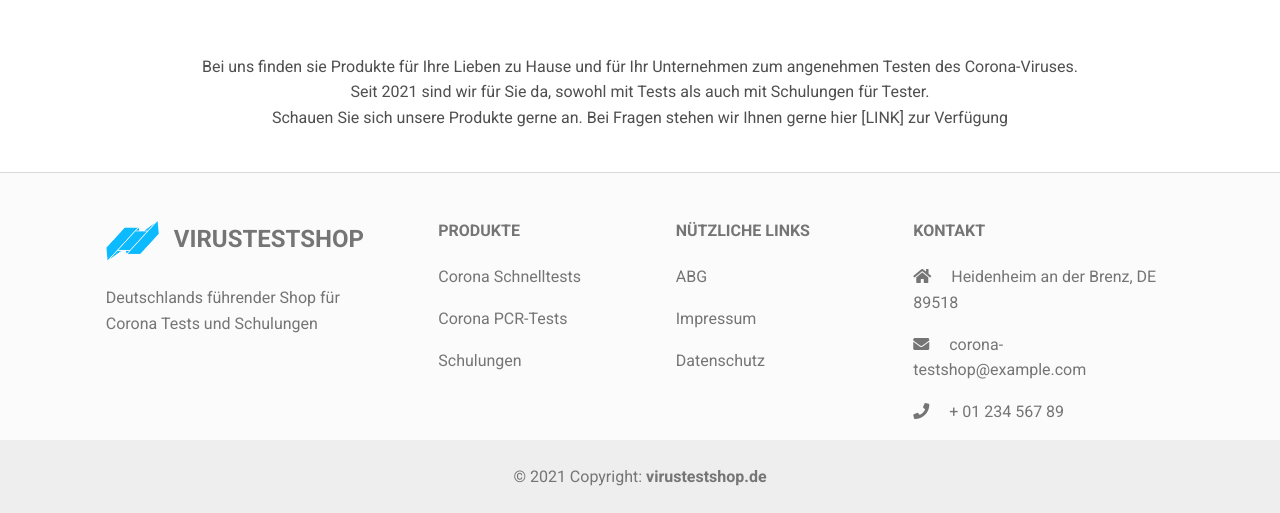
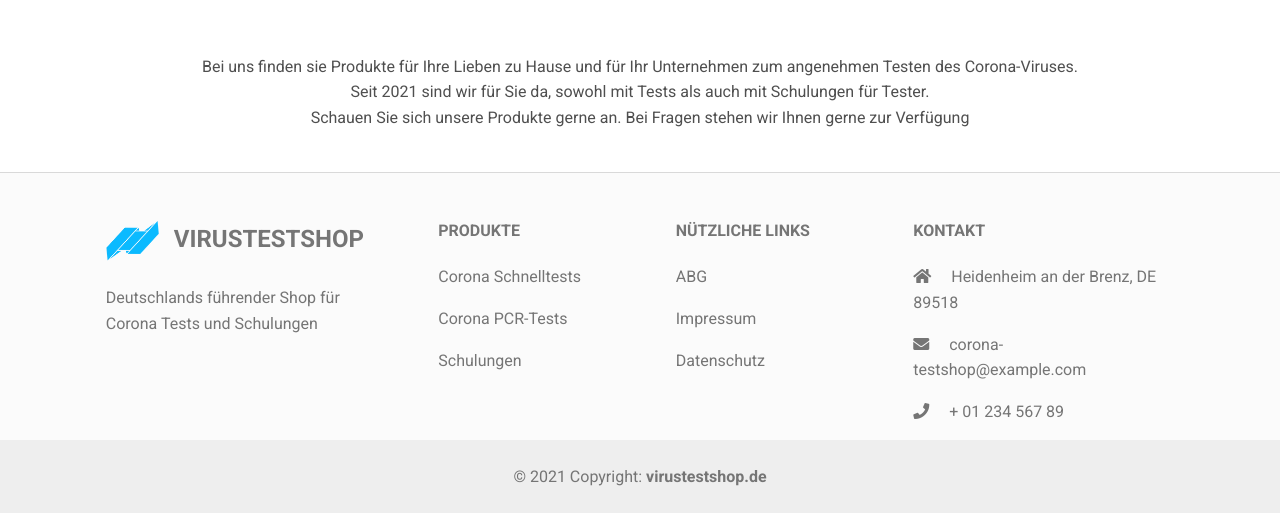
Before and after one commit to MarciV2/VirusTestShop, a PHP site: page / in a window 1280 px wide. Shown: the part 573-1086 px from the top of the page. Run offline with PHP 8.4, Linux system fonts and the light colour scheme.

Commit message:
Update index.php

```diff
--- a/index.php
+++ b/index.php
@@ -185,7 +185,7 @@
             Bei uns finden sie Produkte für Ihre Lieben zu Hause und für Ihr Unternehmen zum angenehmen Testen des Corona-Viruses.<br />
             Seit 2021 sind wir für Sie da, sowohl mit Tests als auch mit Schulungen für Tester.<br />
             Schauen Sie sich unsere Produkte gerne an.
-            Bei Fragen stehen wir Ihnen gerne hier [LINK] zur Verfügung
+            Bei Fragen stehen wir Ihnen gerne zur Verfügung
         </p>
 
 
```
